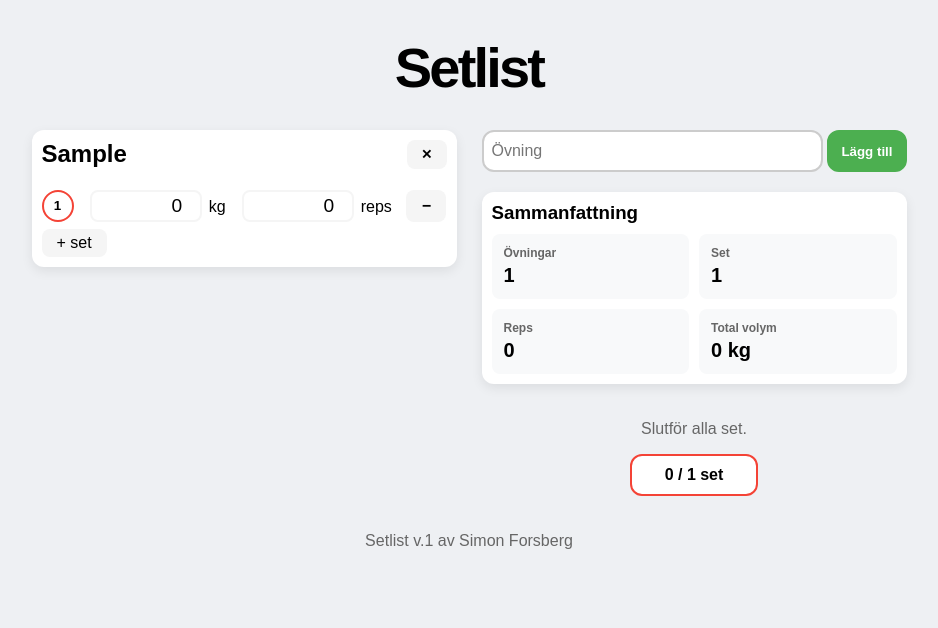
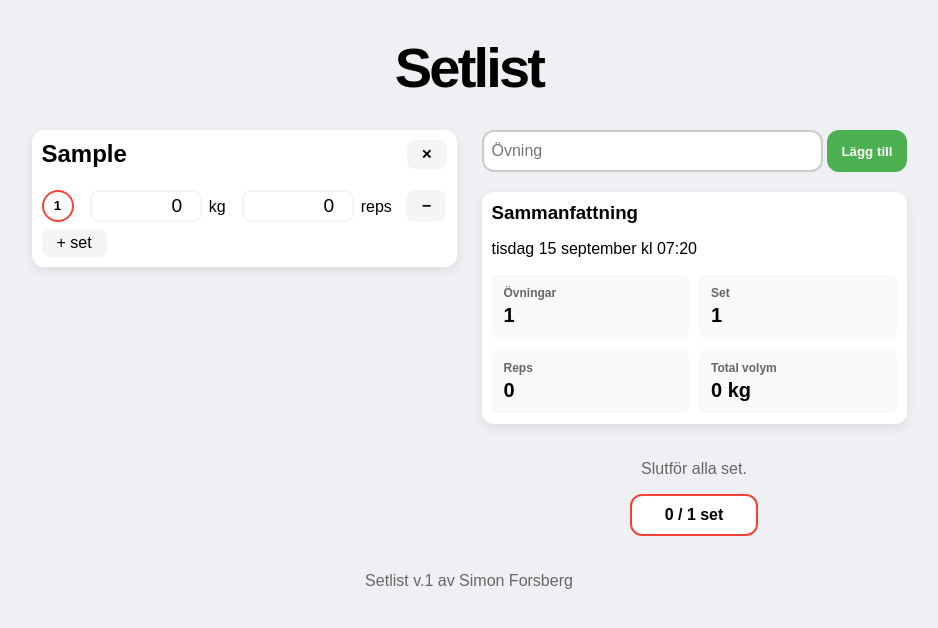
Before and after one commit to simonforsberg/setlist, a Vue app: page / in a window 1280 px wide. Both pictures are taken after typing "Sample" into the empty fields and a click on the button "Lägg till". Shown: the top 628 px of the page, without its empty margins (171-1109 px from the left). Built offline with nearby package versions, Linux system fonts and the light colour scheme; a web font is replaced by a local one.

Commit message:
Add start time for workout in SummeryCard

```diff
--- a/src/components/SummaryCard.vue
+++ b/src/components/SummaryCard.vue
@@ -1,10 +1,18 @@
 <script setup>
-defineProps(["exerciseCount", "setCount", "repCount", "totalVolume"]);
+defineProps([
+  "exerciseCount",
+  "setCount",
+  "repCount",
+  "totalVolume",
+  "workoutStartTime",
+]);
 </script>
 
 <template>
   <section class="summary-card">
     <h3>Sammanfattning</h3>
+
+    <p>{{ workoutStartTime }}</p>
 
     <div class="summary-grid">
       <div class="summary-item">
--- a/src/views/HomeView.vue
+++ b/src/views/HomeView.vue
@@ -11,12 +11,37 @@ import ProgressButton from "../components/ProgressButton.vue";
 
 const exercises = ref([]);
 
+const workoutStarted = ref(null);
+
 function addExercise(name) {
+  if (exercises.value.length === 0) {
+    workoutStarted.value = new Date();
+  }
+
   exercises.value.push({
     name: name,
     sets: [{ kg: 0, reps: 0, done: false }],
   });
 }
+
+const workoutStartTime = computed(() => {
+  if (!workoutStarted.value) {
+    return "";
+  }
+
+  return (
+    workoutStarted.value.toLocaleDateString("sv-SE", {
+      weekday: "long",
+      day: "numeric",
+      month: "long",
+    }) +
+    " kl " +
+    workoutStarted.value.toLocaleTimeString("sv-SE", {
+      hour: "2-digit",
+      minute: "2-digit",
+    })
+  );
+});
 
 function removeExercise(index) {
   exercises.value.splice(index, 1);
@@ -24,6 +49,7 @@ function removeExercise(index) {
 
 function clearSession() {
   exercises.value = [];
+  workoutStarted.value = null;
 }
 
 const exerciseCount = computed(() => exercises.value.length);
@@ -94,6 +120,9 @@ const allSetsDone = computed(() => {
       </section>
 
       <div class="workout-sidebar">
+        <div class="no-exercises" v-if="exercises.length === 0">
+          <p>Lägg till en övning nedan för att starta ett pass.</p>
+        </div>
         <AddExercise @add-exercise="addExercise" />
 
         <SummaryCard
@@ -102,6 +131,7 @@ const allSetsDone = computed(() => {
           :set-count="setCount"
           :rep-count="repCount"
           :total-volume="totalVolume"
+          :workout-start-time="workoutStartTime"
         />
 
         <ProgressButton
```
